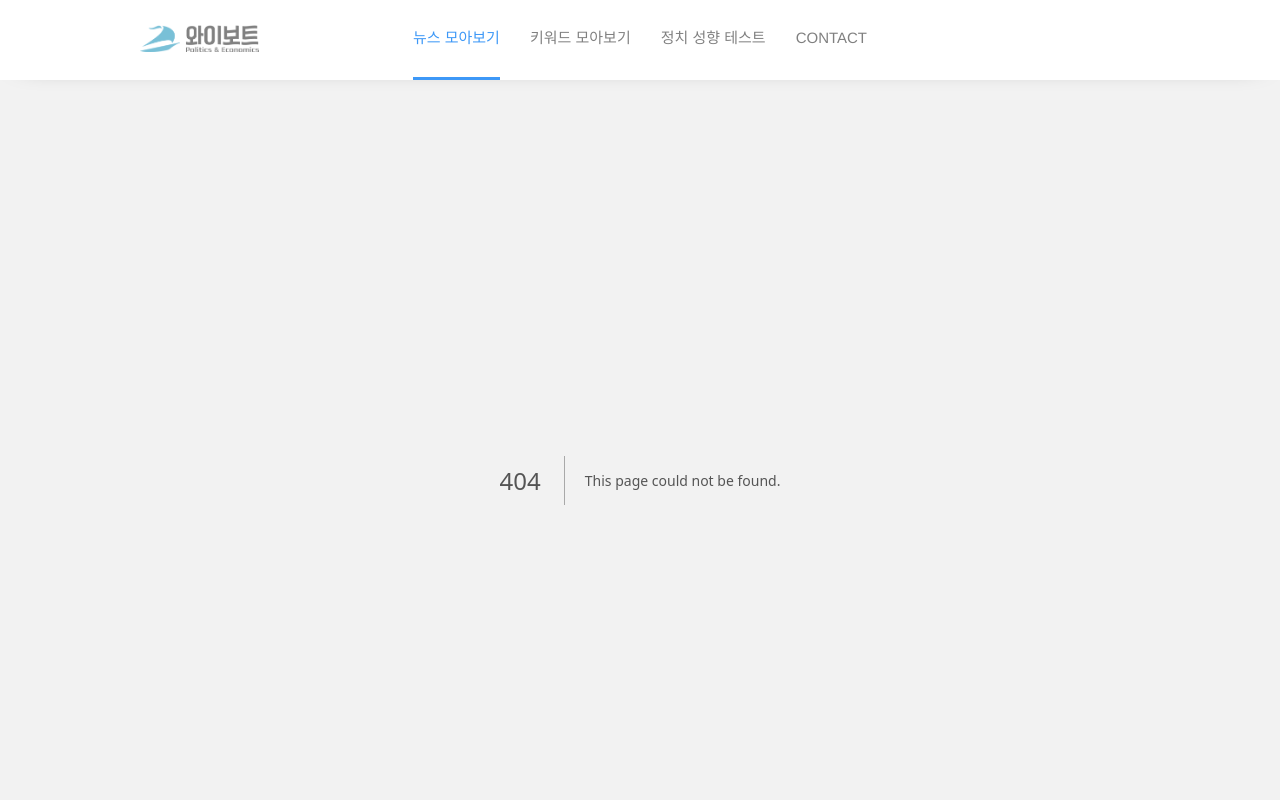
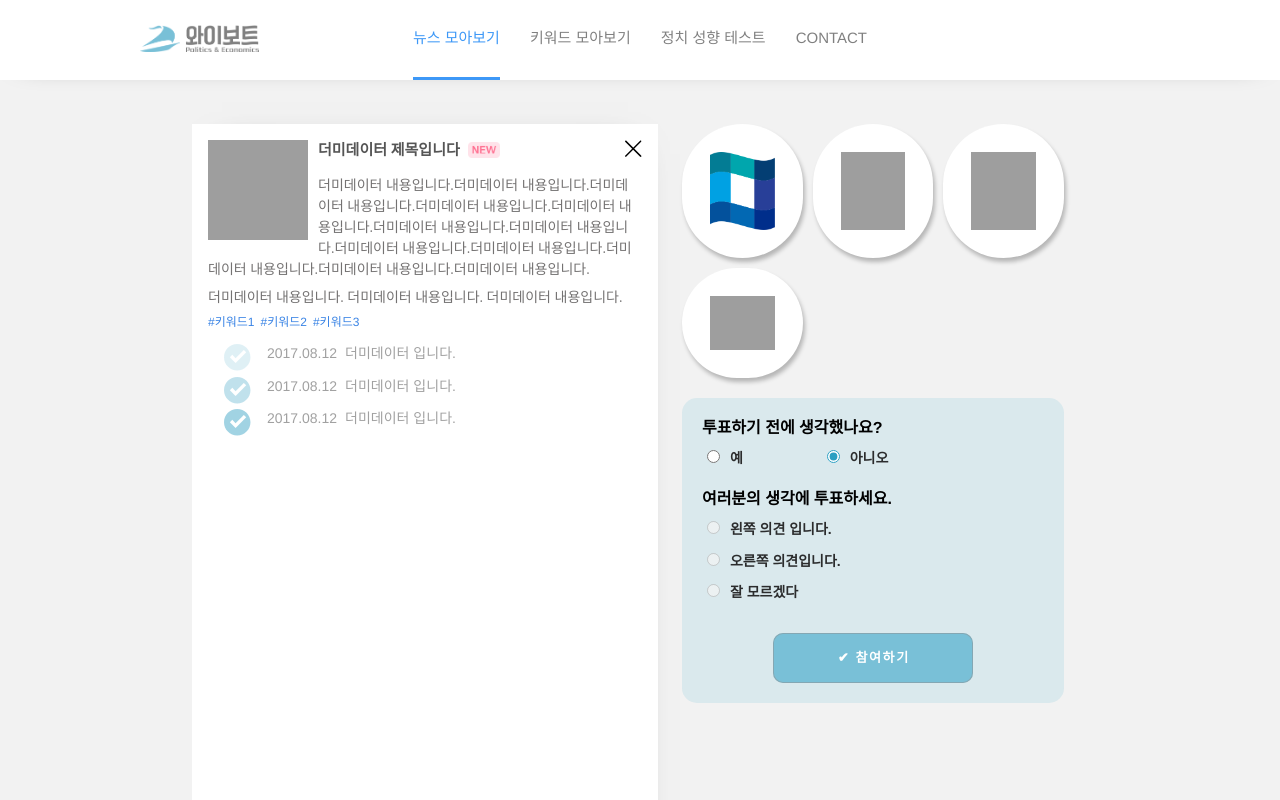
Before and after one commit to Doooooring/yvote_next, a Next.js app: page /news/1 in a window 1280 px wide. Before the commit this address had no page. Built offline with nearby package versions, Linux system fonts and the light colour scheme; no server answers; grey boxes are pictures that could not be loaded.

Commit message:
refactor news deatil page

```diff
--- a/components/news/commentModal/index.tsx
+++ b/components/news/commentModal/index.tsx
@@ -225,6 +225,7 @@ const Wrapper = styled.div`
       position: absolute;
       top: 10px;
       right: 14px;
+      cursor: pointer;
     }
     div.modal-head {
       display: flex;
@@ -300,8 +301,8 @@ const Wrapper = styled.div`
           border-radius: 16px;
           display: flex;
           flex-direction: row;
-
           align-items: center;
+          cursor: pointer;
 
           @media screen and (max-width: 768px) {
             padding: 0rem;
@@ -334,6 +335,7 @@ const Wrapper = styled.div`
           padding: 0.5rem;
           border-radius: 30px;
           box-shadow: 0px 4px 4px 0 rgba(0, 0, 0, 0.25);
+          cursor: pointer;
         }
       }
 
--- a/components/news/newsContents/index.tsx
+++ b/components/news/newsContents/index.tsx
@@ -443,6 +443,7 @@ const BodyRight = styled.div<BodyProps>`
       background-color: white;
       box-shadow: 2px 4px 4px 0 rgba(0, 0, 0, 0.25);
       border-radius: 200px;
+      cursor: pointer;
       overflow: hidden;
       @media screen and (max-width: 1440px) {
         padding: 1.75rem;
--- a/pages/keywords/[keyword]/index.tsx
+++ b/pages/keywords/[keyword]/index.tsx
@@ -97,7 +97,7 @@ export default function KeyExplanation({ data }: pageProps) {
   }, [curPage, curKeyword, curPreviews]);
 
   const showNewsContent = async (id: string) => {
-    const newsInfo: getNewsContentResponse = await NewsRepository.getNewsContent(id);
+    const newsInfo: getNewsContentResponse = await NewsRepository.getNewsContent(id, null);
     const { response, news } = newsInfo;
     if (news === null) {
       Error('news content error');
--- /dev/null
+++ b/pages/news/[news]/index.tsx
@@ -0,0 +1,108 @@
+import NewsContent from '@components/news/newsContents';
+import NewsRepository, { NewsDetail } from '@repositories/news';
+
+import { GetStaticPaths, GetStaticProps } from 'next';
+import { useRouter } from 'next/router';
+import { useCallback } from 'react';
+import styled from 'styled-components';
+
+type AnswerState = 'left' | 'right' | 'none' | null;
+
+interface getNewsContentResponse {
+  response: AnswerState;
+  news: NewsDetail | null;
+}
+
+interface pageProps {
+  data: {
+    id: string;
+    response: AnswerState;
+    news: NewsDetail | null;
+  };
+}
+
+export const getStaticPaths: GetStaticPaths = async () => {
+  const newsIdArr: Array<{ _id: string }> = await NewsRepository.getNewsIds();
+  const paths = newsIdArr.map((item: { _id: string }) => {
+    return {
+      params: { news: item['_id'] },
+    };
+  });
+  return {
+    paths,
+    fallback: false,
+  };
+};
+
+export const getStaticProps: GetStaticProps = async (context) => {
+  const id = context.params!.news as string;
+  const { response: voteResponse, news }: getNewsContentResponse =
+    await NewsRepository.getNewsContent(id, null);
+
+  return {
+    props: {
+      data: {
+        id,
+        response: voteResponse,
+        news,
+      },
+    },
+    revalidate: 20,
+  };
+};
+
+export default function NewsDetailPage({ data }: pageProps) {
+  const router = useRouter();
+  const { id, response, news } = data;
+
+  const hideNewsContent = useCallback(() => {
+    router.push('/news');
+  }, []);
+
+  return (
+    <Wrapper>
+      <div className="main-contents">
+        <div className="main-contents-body">
+          <div className="news-contents-wrapper">
+            <NewsContent
+              curClicked={id}
+              newsContent={news!}
+              voteHistory={response}
+              hide={hideNewsContent}
+            />
+          </div>
+        </div>
+      </div>
+    </Wrapper>
+  );
+}
+
+const Wrapper = styled.div`
+  height: 100%;
+  overflow-y: scroll;
+  overflow-x: hidden;
+  display: flex;
+  flex-direction: column;
+  align-items: center;
+  text-align: center;
+  padding-top: 20px;
+  background-color: rgb(242, 242, 242);
+
+  .main-contents {
+    width: 70%;
+    min-width: 800px;
+    @media screen and (max-width: 768px) {
+      width: 90%;
+      min-width: 0px;
+    }
+  }
+
+  .main-contents-body {
+    position: relative;
+    .news-contents-wrapper {
+      width: 100%;
+      height: 800px;
+      font-size: 13px;
+    }
+  }
+`;
--- a/repositories/news/index.ts
+++ b/repositories/news/index.ts
@@ -48,6 +48,20 @@ interface VoteResponse {
 
 class NewsRepository {
   /**
+   * 뉴스 아이디 전체 목록 조회
+   */
+  async getNewsIds(): Promise<Array<{ _id: string }>> {
+    try {
+      const response = await axios.get(`${HOST_URL}/news/id`);
+      const data = response.data.result.data as Array<{ _id: string }>;
+      return data;
+    } catch (e) {
+      console.log(e);
+      return [];
+    }
+  }
+
+  /**
    * 뉴스 블록들 조회 API
    * @param curNum 현재 페이지 (보여지고 있는 뉴스 개수)
    * @param keyword 검색 키워드 (전체 검색시 null)
@@ -68,10 +82,9 @@ class NewsRepository {
    * 뉴스 세부 컨텐츠 조회 API
    * @param id 뉴스 아이디
    */
-  async getNewsContent(id: Preview['_id']): Promise<getNewsContentResponse> {
+  async getNewsContent(id: Preview['_id'], token: string | null): Promise<getNewsContentResponse> {
     try {
       // 투표 정보 토큰
-      const token = localStorage.getItem('yVote');
       const response: Response<getNewsContentResponse> = await axios.get(
         `${HOST_URL}/news/detail?id=${id}`,
         {
@@ -85,6 +98,7 @@ class NewsRepository {
 
       return data.result;
     } catch (e) {
+      console.log(e);
       // 더미 데이터
       return {
         response: null,
```
Also changed, not shown: pages/news/index.tsx (+13 -12 lines).
